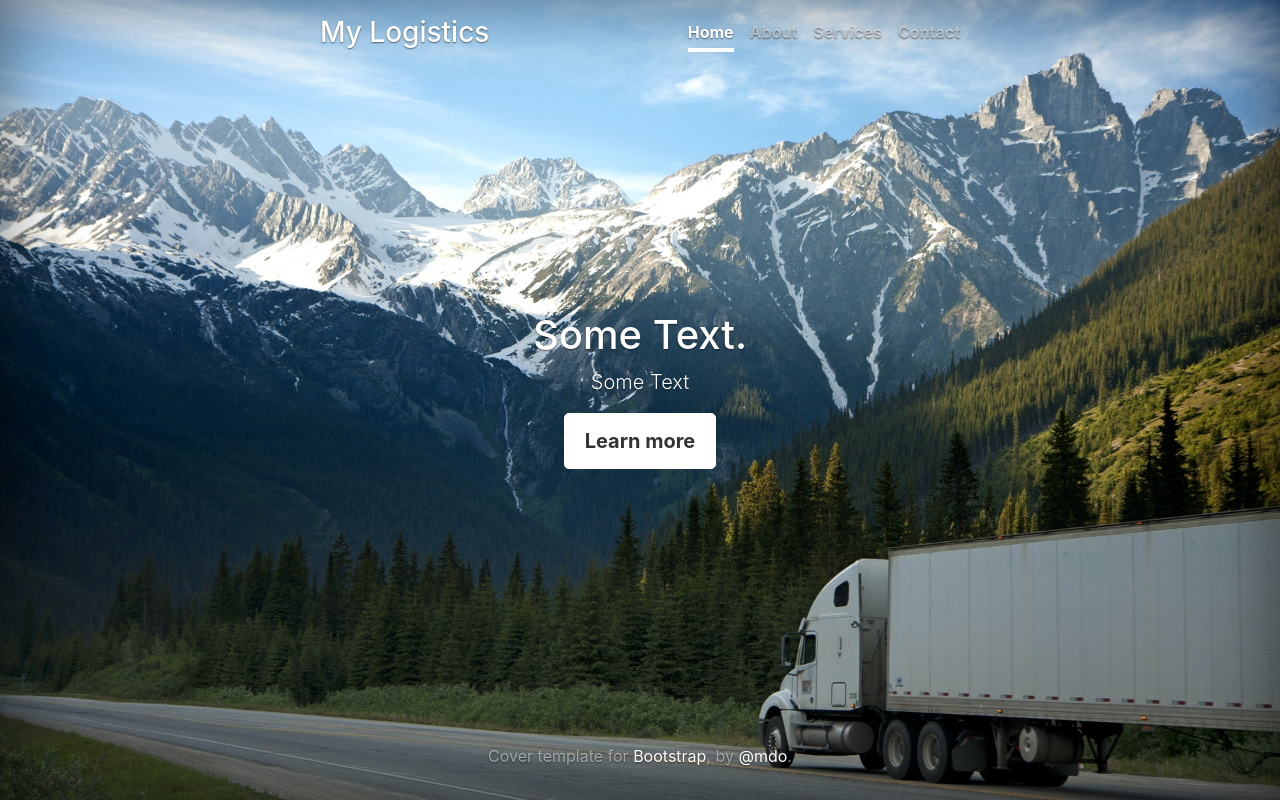
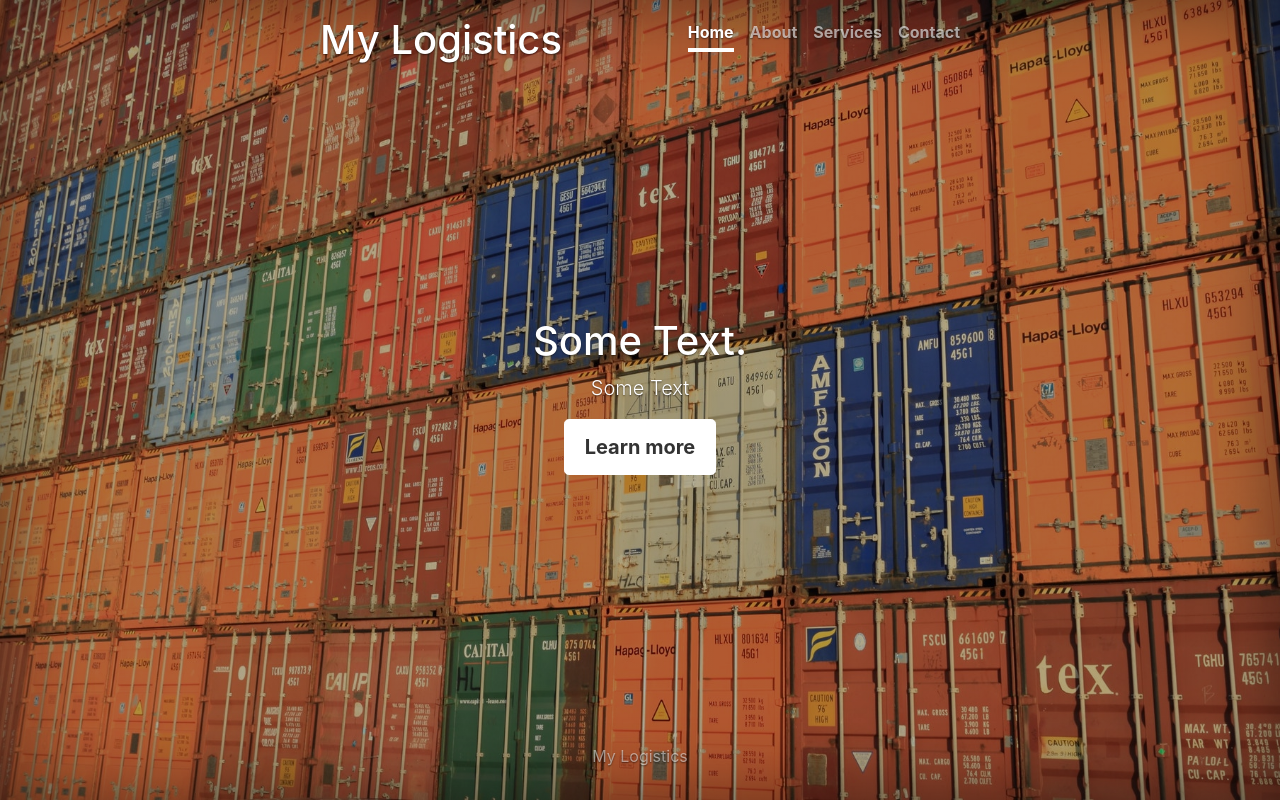
Before and after one commit to MEVIO01/business-card-website, a plain HTML site: page index.html in a window 1280 px wide. Drawn offline with nearby package versions, Linux system fonts and the light colour scheme.

Commit message:
Img changed

```diff
--- a/index.html
+++ b/index.html
@@ -16,7 +16,7 @@
     <div class="cover-container d-flex w-100 h-100 p-3 mx-auto flex-column">
       <header class="masthead mb-auto">
         <div class="inner">
-          <h3 class="masthead-brand">My Logistics</h3>
+          <h1 class="masthead-brand">My Logistics</h1>
           <nav class="nav nav-masthead justify-content-center">
             <a class="nav-link active" href="#">Home</a>
             <a class="nav-link" href="#">About</a>
@@ -36,11 +36,7 @@
 
       <footer class="mastfoot mt-auto">
         <div class="inner">
-          <p>
-            Cover template for
-            <a href="https://getbootstrap.com/">Bootstrap</a>, by
-            <a href="https://twitter.com/mdo">@mdo</a>.
-          </p>
+          <p>My Logistics</p>
         </div>
       </footer>
     </div>
--- a/style.css
+++ b/style.css
@@ -27,7 +27,8 @@ html,
 body {
   height: 100%;
   width: 100%;
-  background-image: url(../img/pexels-photoscom-93398.jpg);
+  background: linear-gradient(rgba(0, 0, 0, 0.3), rgba(0, 0, 0, 0.3)),
+    url(../img/pexels-pixabay-163726.jpg);
   /* Center and scale the image nicely */
   background-position: center;
   background-repeat: no-repeat;
@@ -60,7 +61,7 @@ body {
 .nav-masthead .nav-link {
   padding: 0.25rem 0;
   font-weight: 700;
-  color: rgba(255, 255, 255, 0.5);
+  color: rgba(255, 255, 255, 0.6);
   background-color: transparent;
   border-bottom: 0.25rem solid transparent;
 }
```
Also changed, not shown: img/pexels-photoscom-93398.jpg (deleted), img/pexels-pixabay-163726.jpg (added).
